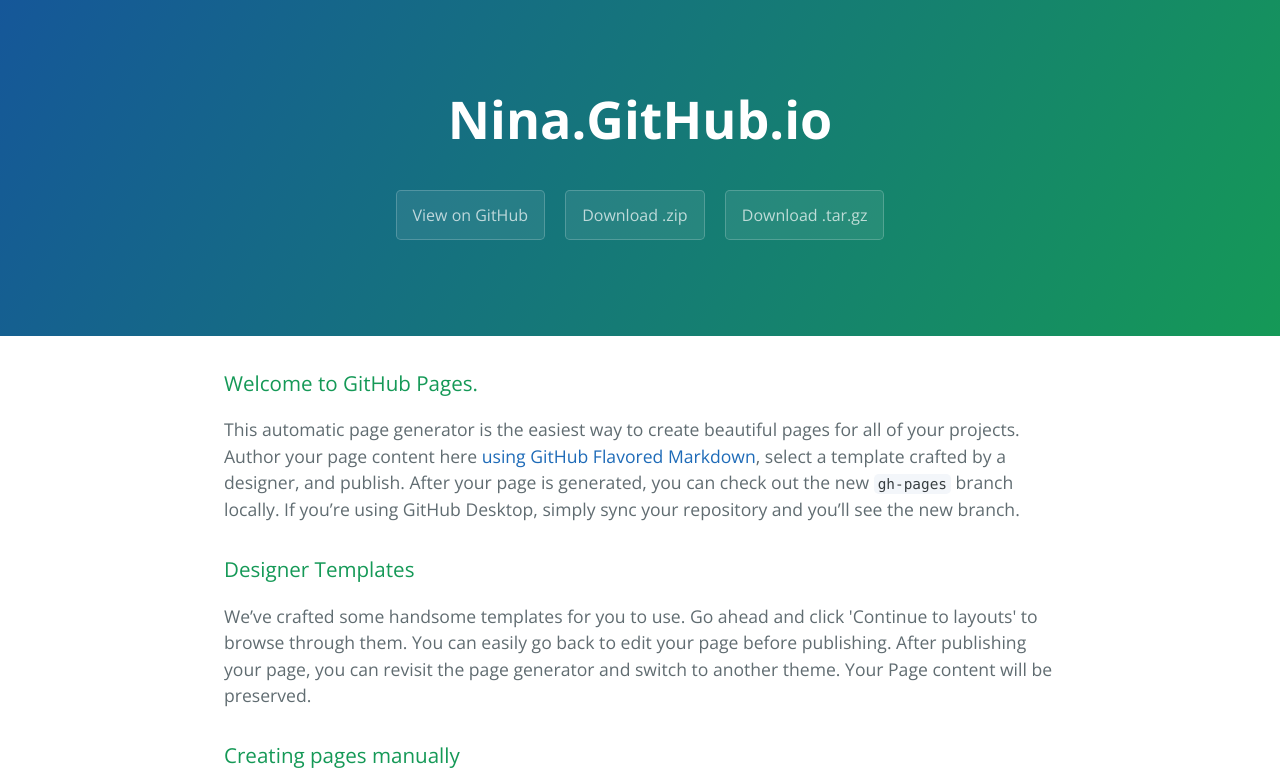
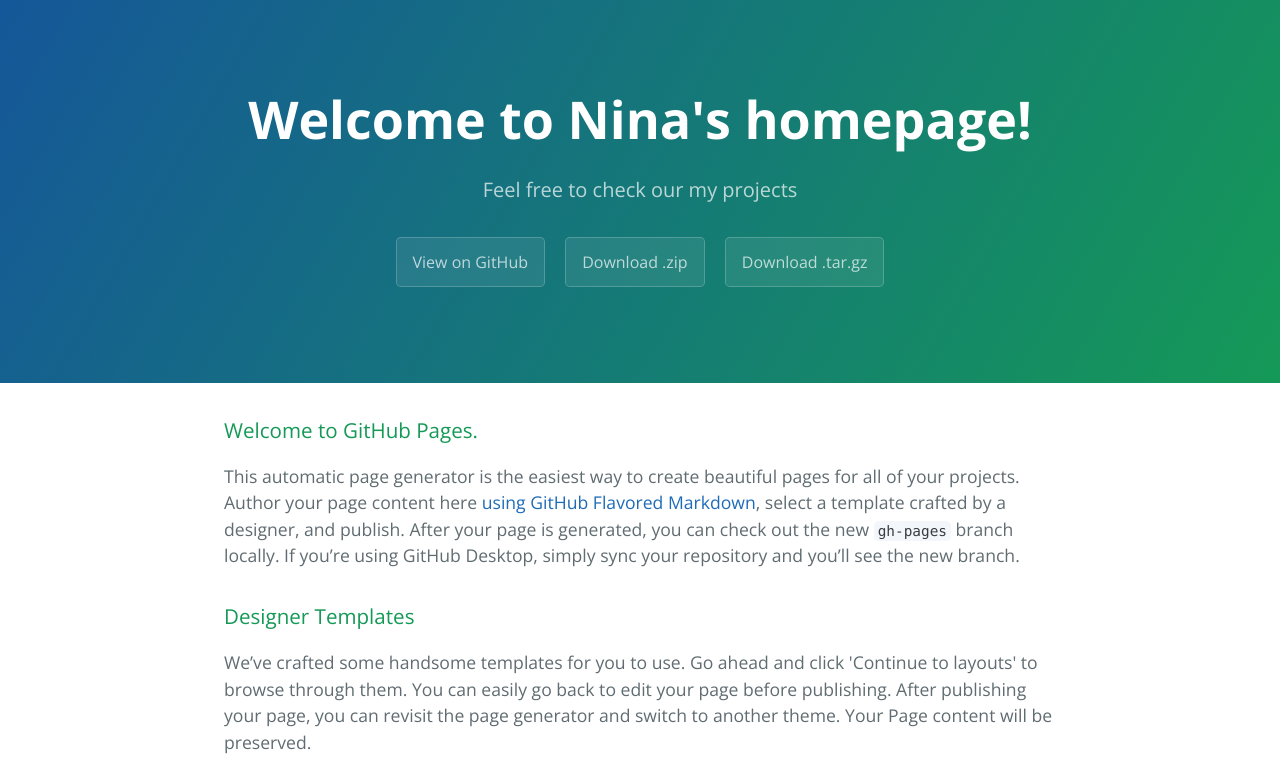
Before and after one commit to PaintLyt/Nina.github.io, a plain HTML site: page index.html in a window 1280 px wide. Shown: the top 784 px of the page. Drawn offline with nearby package versions, Linux system fonts and the light colour scheme.

Commit message:
Update index.html

```diff
--- a/index.html
+++ b/index.html
@@ -11,8 +11,8 @@
   </head>
   <body>
     <section class="page-header">
-      <h1 class="project-name">Nina.GitHub.io</h1>
-      <h2 class="project-tagline"></h2>
+      <h1 class="project-name">Welcome to Nina's homepage!</h1>
+      <h2 class="project-tagline">Feel free to check our my projects</h2>
       <a href="https://github.com/PaintLyt/Nina.github.io" class="btn">View on GitHub</a>
       <a href="https://github.com/PaintLyt/Nina.github.io/zipball/master" class="btn">Download .zip</a>
       <a href="https://github.com/PaintLyt/Nina.github.io/tarball/master" class="btn">Download .tar.gz</a>
```
